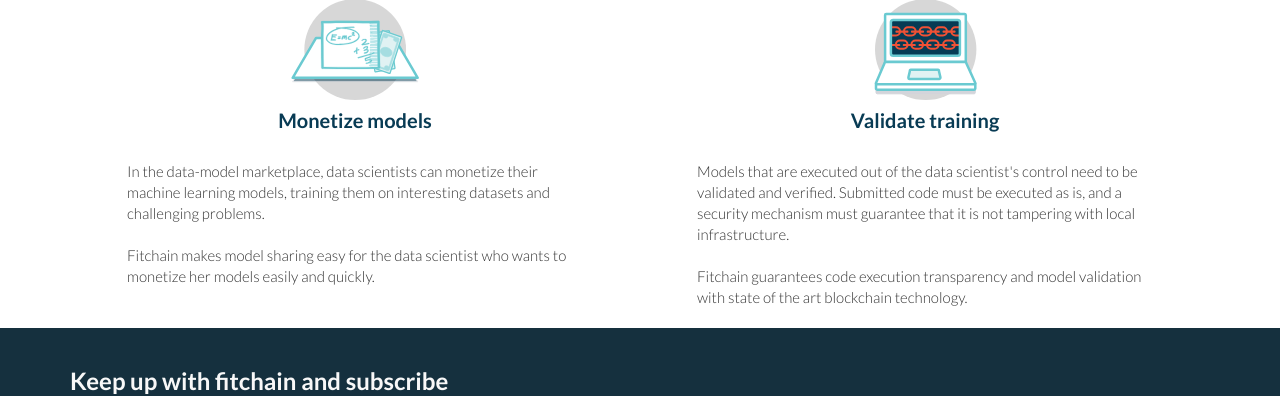
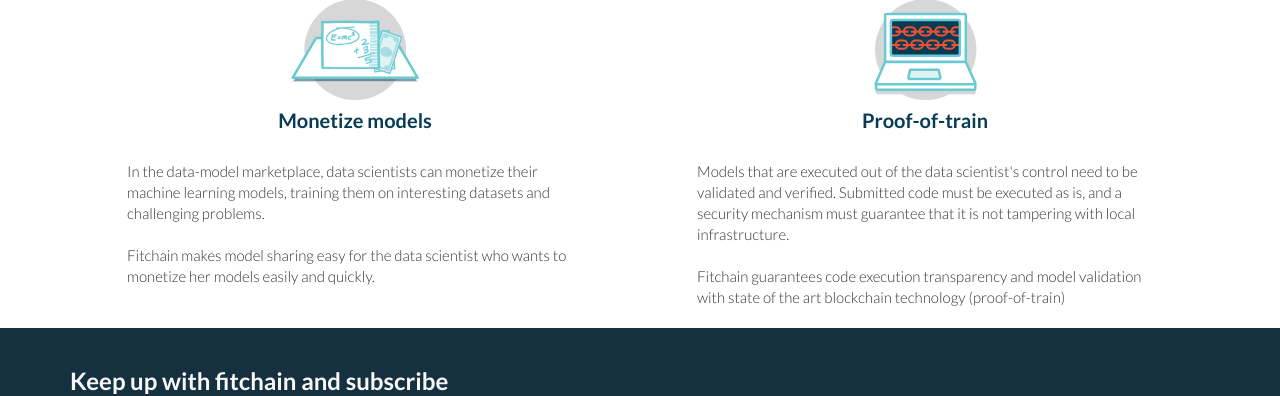
Before and after one commit to amethix/fitchain.github.io, a Jekyll site: the page built from index.html, in a window 1280 px wide and 900 px high, scrolled down 947 px. Shown: the part 253-649 px from the top of the window. Built offline with Jekyll 4.4.1, drawn with Linux system fonts in a browser that asks for light colours; comment, search, counter and statistics services are not loaded.

Commit message:
trademark proof-of-train

```diff
--- a/_includes/page_content.html
+++ b/_includes/page_content.html
@@ -56,10 +56,10 @@
              <div class="clearfix"></div>-->
 
 	<div class="illustration"> <img src="/img/model-blockchain.svg"></div>
-        <h2 class="section-heading">Validate training</h2>
+        <h2 class="section-heading">Proof-of-train</h2>
         <div class="lead">Models that are executed out of the data scientist's control need to be validated and verified. Submitted code must be executed as is, and a security mechanism must guarantee that it is not tampering with local infrastructure.
 	  <br /> <br />
-	  Fitchain guarantees code execution transparency and model validation with state of the art blockchain technology.
+	  Fitchain guarantees code execution transparency and model validation with state of the art blockchain technology (proof-of-train)
 	  </div>
       </div>
       <!--
```
